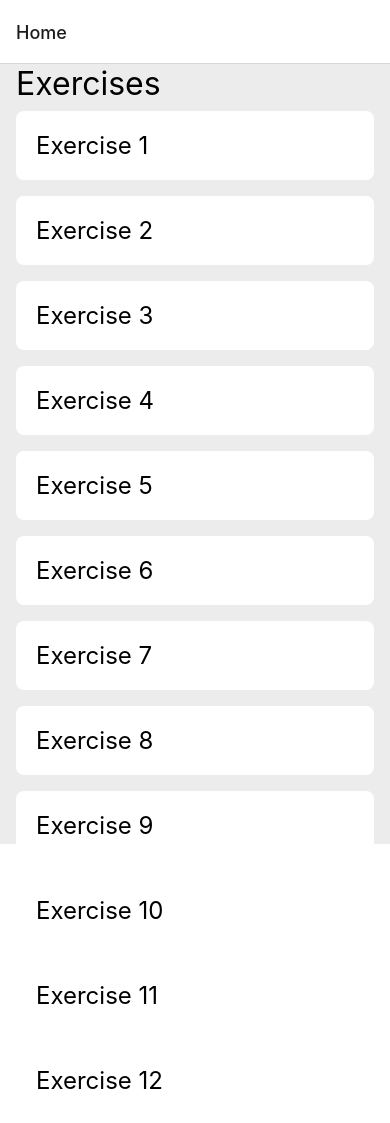
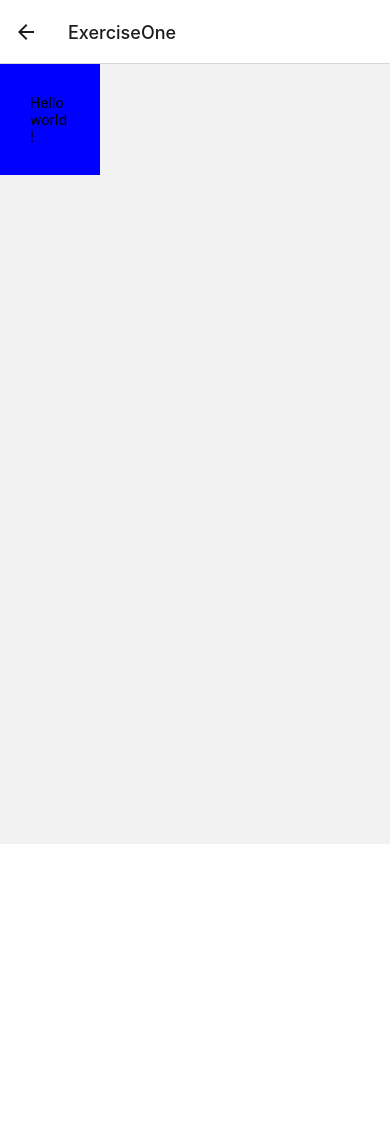
Before and after one commit to nicmalegre/react-native-fundamentals, a React Native app: screen /ExerciseOne in a window 390 px wide. After the commit the page ends 844 px from the top, so only its background shows below. Built offline with nearby package versions, Linux system fonts and the light colour scheme.

Commit message:
Add screens and ExerciseOne

```diff
--- a/App.js
+++ b/App.js
@@ -3,6 +3,7 @@ import {NavigationContainer} from '@react-navigation/native';
 import {createNativeStackNavigator} from '@react-navigation/native-stack';
 
 import {Home} from './src/screens/Home';
+import {ExerciseOne} from './src/screens/ExerciseOne';
 
 const Stack = createNativeStackNavigator();
 
@@ -11,6 +12,7 @@ const App = () => {
     <NavigationContainer>
       <Stack.Navigator>
         <Stack.Screen name="Home" component={Home} />
+        <Stack.Screen name="ExerciseOne" component={ExerciseOne} />
       </Stack.Navigator>
     </NavigationContainer>
   );
--- a/src/constants/index.js
+++ b/src/constants/index.js
@@ -2,18 +2,18 @@ export const SECTIONS = [
   {
     title: 'Exercises',
     data: [
-      'Exercise 1',
-      'Exercise 2',
-      'Exercise 3',
-      'Exercise 4',
-      'Exercise 5',
-      'Exercise 6',
-      'Exercise 7',
-      'Exercise 8',
-      'Exercise 9',
-      'Exercise 10',
-      'Exercise 11',
-      'Exercise 12',
+      {title: 'Exercise 1', screen: 'ExerciseOne'},
+      {title: 'Exercise 2', screen: 'ExerciseTwo'},
+      {title: 'Exercise 3', screen: 'ExerciseThree'},
+      {title: 'Exercise 4', screen: 'ExerciseFour'},
+      {title: 'Exercise 5', screen: 'ExerciseFive'},
+      {title: 'Exercise 6', screen: 'ExerciseSix'},
+      {title: 'Exercise 7', screen: 'ExerciseSeven'},
+      {title: 'Exercise 8', screen: 'ExerciseEight'},
+      {title: 'Exercise 9', screen: 'ExerciseNine'},
+      {title: 'Exercise 10', screen: 'ExerciseTen'},
+      {title: 'Exercise 11', screen: 'ExerciseEleven'},
+      {title: 'Exercise 12', screen: 'ExerciseTwelve'},
     ],
   },
 ];
--- /dev/null
+++ b/src/screens/ExerciseOne.js
@@ -0,0 +1,18 @@
+import React from 'react';
+import {StyleSheet, Text, View} from 'react-native';
+
+const style = StyleSheet.create({
+  sectionContainer: {
+    backgroundColor: 'blue',
+    padding: 30,
+    maxWidth: 100,
+  },
+});
+
+export const ExerciseOne = () => {
+  return (
+    <View style={style.sectionContainer}>
+      <Text>Hello world!</Text>
+    </View>
+  );
+};
--- a/src/screens/Home.js
+++ b/src/screens/Home.js
@@ -37,16 +37,16 @@ const styles = StyleSheet.create({
   },
 });
 
-const Item = ({title}) => (
-  <TouchableWithoutFeedback onPress={() => alert('Pressed!')}>
-    <View style={styles.item}>
-      <Text style={styles.title}>{title}</Text>
-    </View>
-  </TouchableWithoutFeedback>
-);
+export const Home = ({navigation}) => {
+  const isDarkMode = useColorScheme() === 'dark';
 
-export const Home = () => {
-  const isDarkMode = useColorScheme() === 'dark';
+  const Item = ({title, screen}) => (
+    <TouchableWithoutFeedback onPress={() => navigation.push(screen)}>
+      <View style={styles.item}>
+        <Text style={styles.title}>{title}</Text>
+      </View>
+    </TouchableWithoutFeedback>
+  );
 
   return (
     <SafeAreaView style={styles.safeAreaView}>
@@ -58,8 +58,9 @@ export const Home = () => {
           renderSectionHeader={({section: {title}}) => (
             <Text style={styles.header}>{title}</Text>
           )}
-          renderItem={({item}) => <Item title={item} />}
-          st
+          renderItem={({item}) => (
+            <Item title={item.title} screen={item.screen} />
+          )}
         />
       </View>
     </SafeAreaView>
```
